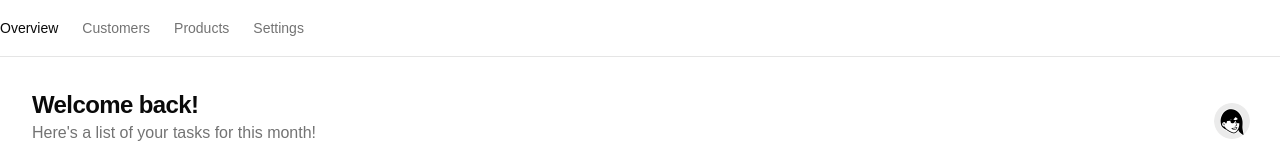
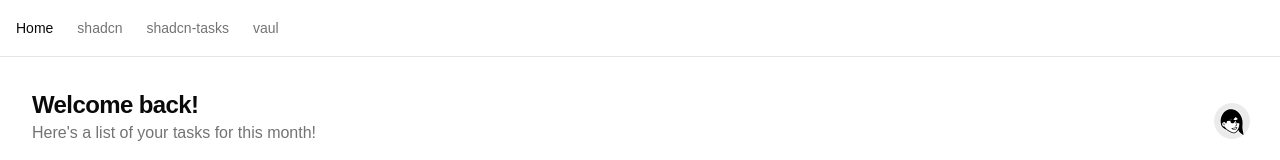
Before and after one commit to tayutaedomo/nextjs-amplify-sandbox, a Next.js app: page /shadcn-tasks in a window 1280 px wide. Shown: the top 160 px of the page. Built offline with nearby package versions, Linux system fonts and the light colour scheme.

Commit message:
Fix header contents

```diff
--- a/src/app/components/header.tsx
+++ b/src/app/components/header.tsx
@@ -8,8 +8,12 @@ const Header: React.FC = () => {
     <header className="border-grid bg-background/95 supports-[backdrop-filter]:bg-background/60 sticky top-0 z-50 w-full border-b backdrop-blur">
       <div className="container-wrapper">
         <div className="container flex h-14 items-center">
-          <MainNav className="hidden sm:block" />
-          <MobileNav />
+          <div className="hidden px-4 sm:block">
+            <MainNav />
+          </div>
+          <div className="block sm:hidden">
+            <MobileNav />
+          </div>
         </div>
       </div>
     </header>
--- a/src/app/components/main-nav.tsx
+++ b/src/app/components/main-nav.tsx
@@ -12,28 +12,28 @@ export function MainNav({
       {...props}
     >
       <Link
-        href="/examples/dashboard"
+        href="/"
         className="hover:text-primary text-sm font-medium transition-colors"
       >
-        Overview
+        Home
       </Link>
       <Link
-        href="/examples/dashboard"
+        href="/shadcn"
         className="text-muted-foreground hover:text-primary text-sm font-medium transition-colors"
       >
-        Customers
+        shadcn
       </Link>
       <Link
-        href="/examples/dashboard"
+        href="/shadcn-tasks"
         className="text-muted-foreground hover:text-primary text-sm font-medium transition-colors"
       >
-        Products
+        shadcn-tasks
       </Link>
       <Link
-        href="/examples/dashboard"
+        href="/vaul"
         className="text-muted-foreground hover:text-primary text-sm font-medium transition-colors"
       >
-        Settings
+        vaul
       </Link>
     </nav>
   )
--- a/src/app/components/mobile-nav.tsx
+++ b/src/app/components/mobile-nav.tsx
@@ -21,12 +21,16 @@ export const docsConfig = {
       href: "/",
     },
     {
-      title: "Documentation",
-      href: "/docs",
+      title: "shadcn",
+      href: "/shadcn",
     },
     {
-      title: "Components",
-      href: "/docs/components/accordion",
+      title: "Tasks",
+      href: "/shadcn-tasks",
+    },
+    {
+      title: "vaul",
+      href: "/vaul",
     },
   ],
 }
@@ -74,8 +78,10 @@ export function MobileNav() {
       </DrawerTrigger>
       <DrawerContent className="max-h-[60svh] p-0">
         <div className="overflow-auto p-6">
-          <DrawerTitle>Menu</DrawerTitle>
-          <DrawerDescription>Mobile Navigation Menu</DrawerDescription>
+          <DrawerTitle className="hidden">Menu</DrawerTitle>
+          <DrawerDescription className="hidden">
+            Mobile Navigation Menu
+          </DrawerDescription>
           <div className="flex flex-col space-y-3">
             {docsConfig.mainNav?.map(
               (item) =>
```
